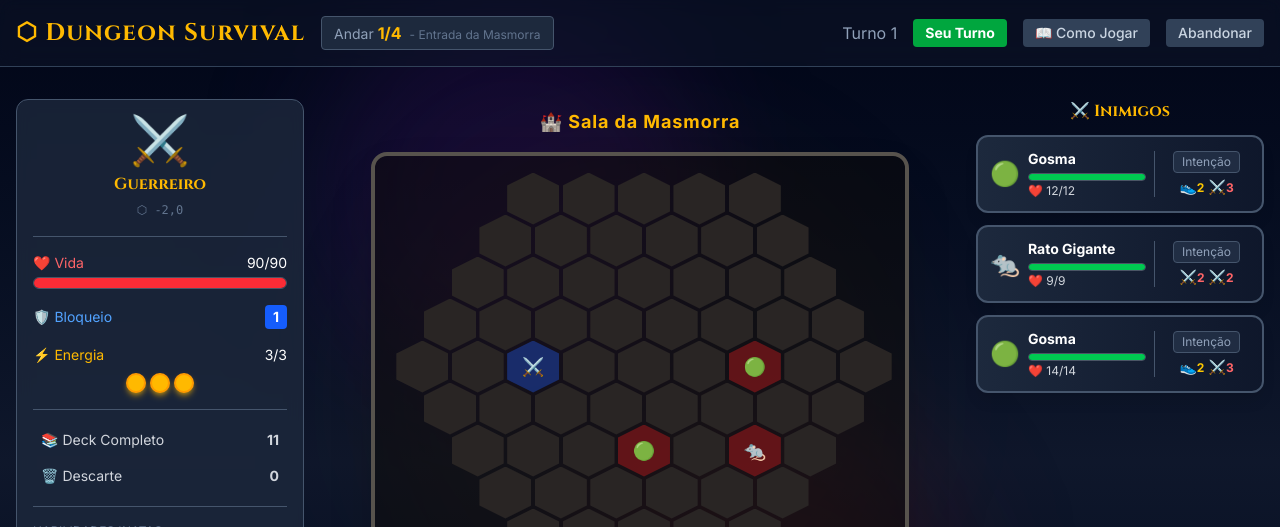
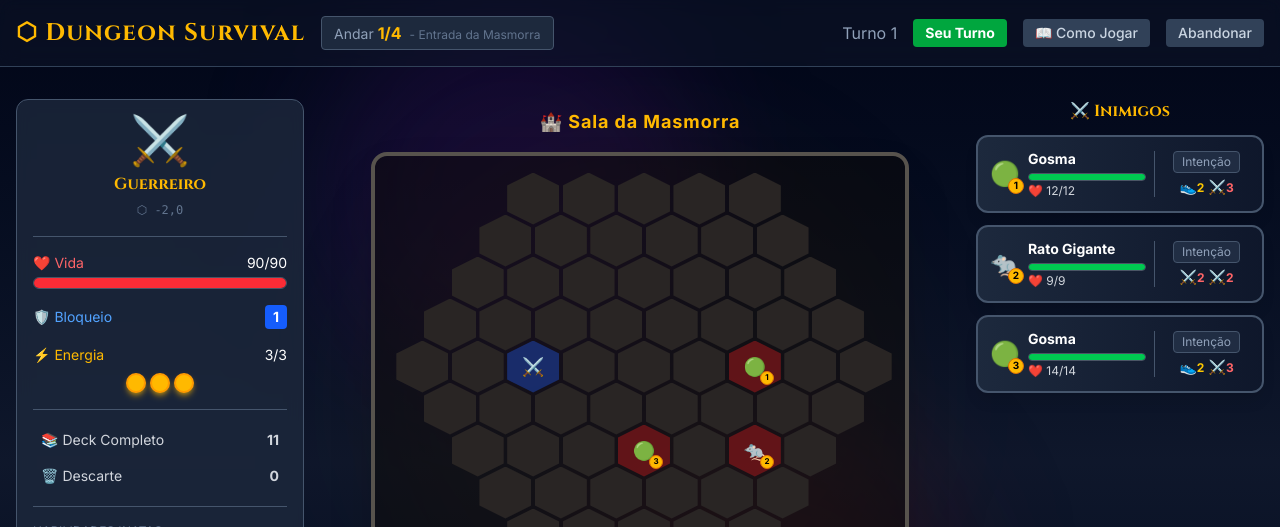
Before and after one commit to ValdineiJunior/dungeon-survival, a Next.js app: page /game in a window 1280 px wide. Both pictures are taken after a click on the button 328 px from the left and 436 px from the top of the page. Shown: the top 527 px of the page. Built offline with nearby package versions, Linux system fonts and the light colour scheme.

Commit message:
feat: add order number display to EnemyCard and HexGrid components for enhanced gameplay clarity

```diff
--- a/app/components/EnemyCard.tsx
+++ b/app/components/EnemyCard.tsx
@@ -4,6 +4,7 @@ import { Enemy, EnemyIntent } from "@/app/types/game";
 
 interface EnemyCardProps {
   enemy: Enemy;
+  orderNumber: number;
   isTargetable?: boolean;
   isTargeted?: boolean;
   onClick?: () => void;
@@ -20,6 +21,7 @@ const actionIcons: Record<EnemyIntent, { icon: string; color: string; label: str
 
 export function EnemyCard({
   enemy,
+  orderNumber,
   isTargetable,
   isTargeted,
   onClick,
@@ -60,9 +62,15 @@ export function EnemyCard({
       )}
 
       <div className="flex items-center gap-2">
-        {/* Monster avatar */}
-        <div className={`text-2xl ${isTargetable ? "animate-bounce" : ""}`}>
+        {/* Monster avatar with order number */}
+        <div className={`relative text-2xl ${isTargetable ? "animate-bounce" : ""}`}>
           {enemy.emoji}
+          <span
+            className="absolute -bottom-1 -right-1 w-4 h-4 flex items-center justify-center bg-amber-400 text-black text-[10px] font-bold rounded-full border border-amber-600"
+            title={`Ordem de turno: ${orderNumber}`}
+          >
+            {orderNumber}
+          </span>
         </div>
 
         {/* Center: Enemy info */}
--- a/app/components/HexGrid.tsx
+++ b/app/components/HexGrid.tsx
@@ -53,12 +53,14 @@ export function HexGrid({
       return { emoji: playerEmoji, type: "player" as const };
     }
 
-    const enemy = enemies.find((e) => hexEquals(e.position, pos));
-    if (enemy) {
+    const enemyIndex = enemies.findIndex((e) => hexEquals(e.position, pos));
+    if (enemyIndex !== -1) {
+      const enemy = enemies[enemyIndex];
       return {
         emoji: enemy.emoji,
         type: "enemy" as const,
         enemy,
+        orderNumber: enemyIndex + 1,
         isTargetable: isEnemyTargetable(enemy.id),
       };
     }
@@ -143,10 +145,21 @@ export function HexGrid({
               title={
                 isTargetable
                   ? `🎯 Atacar ${content.enemy?.name}`
-                  : `(${tile.q}, ${tile.r})`
+                  : isEnemy && content.enemy
+                    ? `${content.enemy.name} (#${content.orderNumber})`
+                    : `(${tile.q}, ${tile.r})`
               }
             >
-              {content.emoji || (isValid ? "•" : "")}
+              {isEnemy && content.orderNumber ? (
+                <span className="relative">
+                  {content.emoji}
+                  <span className="absolute -bottom-1 -right-2 w-3.5 h-3.5 flex items-center justify-center bg-amber-400 text-black text-[8px] font-bold rounded-full border border-amber-600">
+                    {content.orderNumber}
+                  </span>
+                </span>
+              ) : (
+                content.emoji || (isValid ? "•" : "")
+              )}
             </button>
           );
         })}
--- a/app/game/page.tsx
+++ b/app/game/page.tsx
@@ -200,10 +200,11 @@ export default function GamePage() {
           <div className="w-72 flex flex-col gap-3">
             <h3 className="text-amber-400 font-bold text-center">⚔️ Inimigos</h3>
             <div className="flex flex-col gap-3">
-              {enemies.map((enemy) => (
+              {enemies.map((enemy, index) => (
                 <EnemyCard
                   key={enemy.id}
                   enemy={enemy}
+                  orderNumber={index + 1}
                   isTargetable={targetableEnemyIds.includes(enemy.id)}
                   onClick={() => handleEnemyClick(enemy.id)}
                   onViewActions={() => setSelectedEnemyForActions(enemy)}
```
